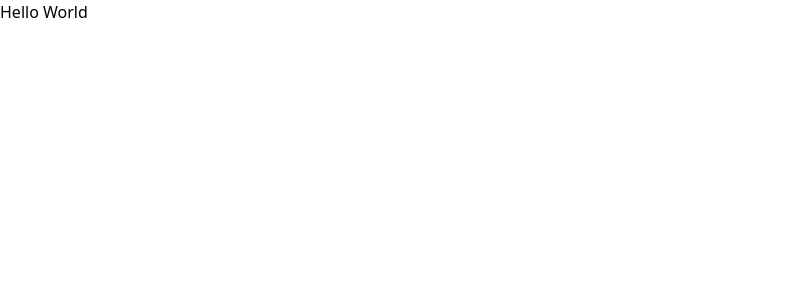
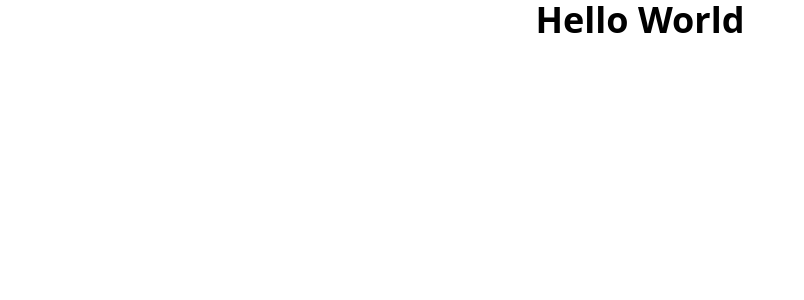
Before and after one commit to gabriel-samo/glisten-ai, a Next.js app: page / in a window 1280 px wide. Shown: the top 300 px of the page, without its empty margins (0-804 px from the left). Built offline with nearby package versions, Linux system fonts and the light colour scheme.

Commit message:
configering prettier for tailwind auto sort classes

```diff
--- a/app/layout.tsx
+++ b/app/layout.tsx
@@ -2,8 +2,8 @@ import "./globals.css";
 import type { Metadata } from "next";
 
 export const metadata: Metadata = {
-  title: "Create Next App",
-  description: "Generated by create next app"
+  title: "Glisten AI",
+  description: "Demo project for linear-like styled website"
 };
 
 export default function RootLayout({
--- a/app/page.tsx
+++ b/app/page.tsx
@@ -1,7 +1,7 @@
 export default function Home() {
   return (
-    <main>
-      <h1>Hello World</h1>
+    <main className="container">
+      <h1 className="text-center text-4xl font-bold">Hello World</h1>
     </main>
   );
 }
```
Also changed, not shown: package.json (+7 -5 lines), 2 other files (tests, documents, lock files or other folders).
